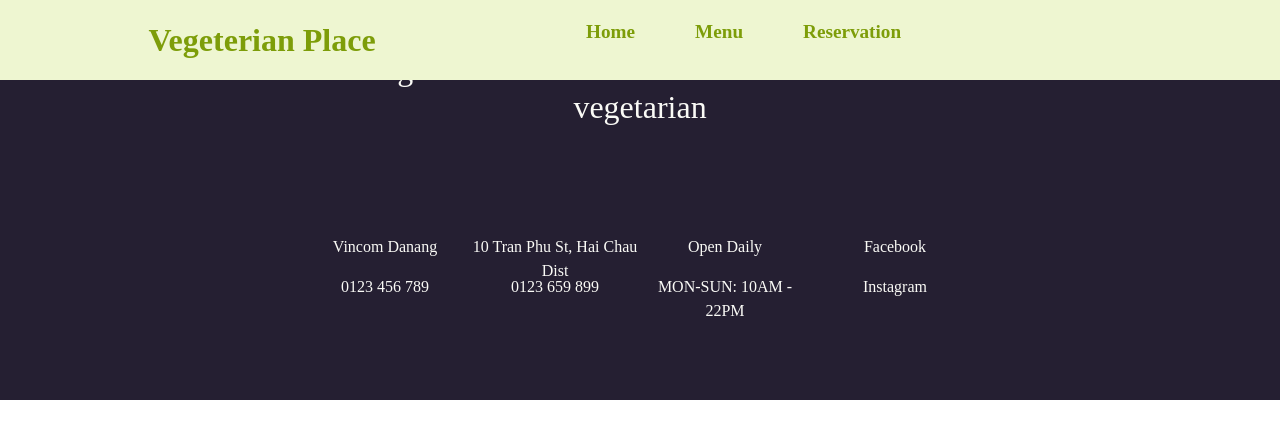
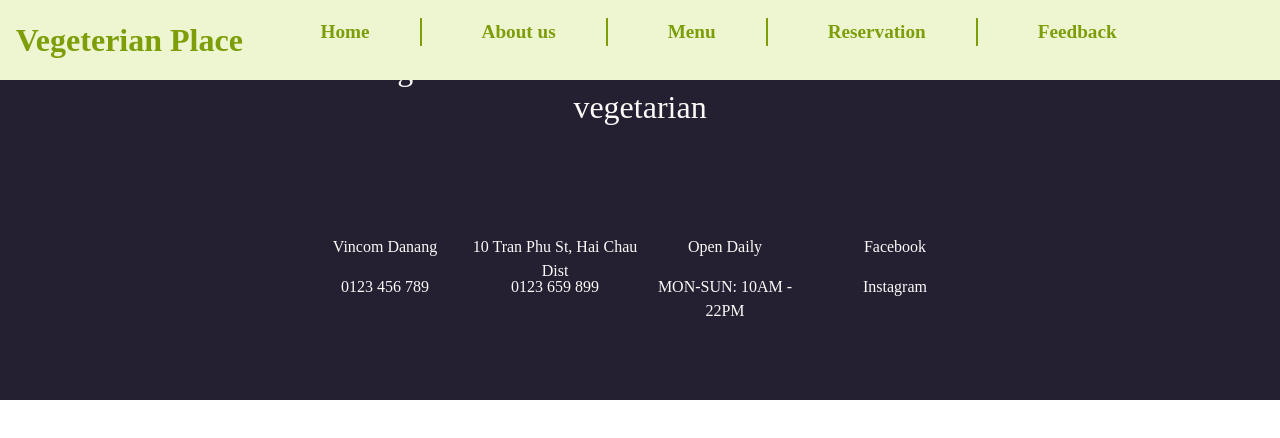
Before and after one commit to tuphamngochuy/vegetarian-restaurant, a React (Create React App) app: page /menu in a window 1280 px wide. Shown: the top 438 px of the page. Built offline with nearby package versions, Linux system fonts and the light colour scheme; a web font is replaced by a local one.

Commit message:
navigation

```diff
--- a/package.json
+++ b/package.json
@@ -2,7 +2,7 @@
   "name": "veg-res",
   "version": "0.1.0",
   "private": true,
-  "homepage": "https://tuphamngochuy.github.io/veg-res/",
+  "homepage": "https://tuphamngochuy.github.io/vegetarian-restaurant/",
   "dependencies": {
     "@testing-library/jest-dom": "^5.16.4",
     "@testing-library/react": "^13.3.0",
@@ -47,6 +47,7 @@
     ]
   },
   "devDependencies": {
+    "@types/jquery": "^3.5.14",
     "@types/react": "^18.0.15",
     "@types/react-dom": "^18.0.6",
     "react-router-dom": "^6.3.0"
--- a/src/component/navbar/navbar-menu.tsx
+++ b/src/component/navbar/navbar-menu.tsx
@@ -1,3 +1,7 @@
+import {
+  Link
+} from 'react-router-dom';
+
 const menuComponent = [{
   className: 'about',
   name: 'About',
@@ -11,12 +15,12 @@ const menuComponent = [{
 
 export default function NavMenu() {
   return (
-    <div className="nav-menu-wrapper">
+    <div>
       {
         menuComponent.map((obj => {
           return (
             <div className={`menu-item ${obj.className}`}>
-              {obj.name}
+              <Link to={`\\${obj.className === 'about' ? '' : obj.className}`}>{obj.name}</Link>
             </div>
           );
         }))
--- a/src/component/navbar/navbar.css
+++ b/src/component/navbar/navbar.css
@@ -11,6 +11,11 @@
   color:  rgb(125, 157, 9);
   font-weight: 700;
   background-color: rgb(238, 246, 209);
+}
+
+.nav-wrapper a {
+  text-decoration-line: none;
+  color: rgb(125, 157, 9);
 }
 
 .nav-show {
@@ -37,15 +42,15 @@
   margin: 0px 30px;
   height: 100%;
   font-size: 1.2em;
+  padding-right: 50px;
+}
+
+.nav-line {
+  border-right: solid 2px rgb(125, 157, 9);
 }
 
 .nav-button:hover {
   opacity: 0.5;
-}
-
-.nav-button a {
-  text-decoration-line: none;
-  color: rgb(125, 157, 9);
 }
 
 .menu-button button {
@@ -77,7 +82,14 @@
   z-index: 10;
   width: 50%;
   font-size: 1.4em;
+}
+
+.nav-menu-hide {
   transform: translateX(100%);
+}
+
+.nav-menu-show {
+  transform: translateX(0%);
 }
 
 .menu-item {
--- a/src/component/navbar/navbar.tsx
+++ b/src/component/navbar/navbar.tsx
@@ -8,9 +8,10 @@ import NavMenu from "./navbar-menu";
 
 export default function Navbar() {
   const [scrollYPos, setScrollYPos] = useState(0);
+  const [navMenuState, setNavMenuState] = useState(false);
 
   const menuClick = () => {
-
+    setNavMenuState(true);
   };
 
   const handleScroll = () => {
@@ -36,14 +37,20 @@ export default function Navbar() {
         </div>
         <div className="nav-button-list">
           <ul>
-            <li className="nav-button">
+            <li className="nav-button nav-line">
               <Link to='/'>Home</Link>
             </li>
-            <li className="nav-button">
+            <li className="nav-button nav-line">
+              <Link to='/space'>About us</Link>
+            </li>
+            <li className="nav-button nav-line">
               <Link to='/menu'>Menu</Link>
             </li>
+            <li className="nav-button nav-line">
+              <Link to='/reservation'>Reservation</Link>
+            </li>
             <li className="nav-button">
-              <Link to='/reservation'>Reservation</Link>
+              <Link to='/feedback'>Feedback</Link>
             </li>
           </ul>
         </div>
@@ -51,7 +58,9 @@ export default function Navbar() {
           <button onClick={menuClick}><BsList /></button>
         </div>
       </div>
-      <NavMenu />
+      <div className={`nav-menu-wrapper ${navMenuState === true ? 'nav-menu-show' : 'nav-menu-hide'}`}>
+        <NavMenu />
+      </div>
     </div>
   );
 }
```
Also changed, not shown: 2 other files (tests, documents, lock files or other folders).
